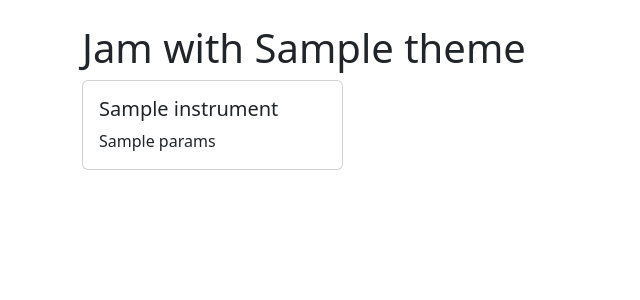
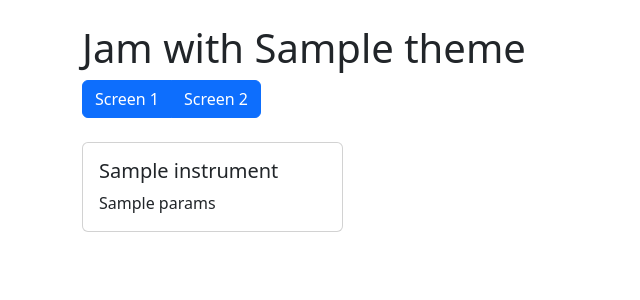
Before and after one commit to llucbrell/pyjama, a Flask app: template templates/jam.html in a window 1280 px wide. Shown: the top 300 px of the page, without its empty margins (0-640 px from the left). Run offline with Flask 3, Linux system fonts and the light colour scheme; the template is opened without the code that fills it: most values are stand-ins (such as "Sample title", 1, 10 or a date in 2020); some libraries are stand-ins or nearby versions.

Commit message:
added selection color and 2 screen in jam

```diff
--- a/static/css/jam.css
+++ b/static/css/jam.css
@@ -1,4 +1,12 @@
-.active {
-    background-color: #d1e7dd; /* Puedes cambiar el color a lo que prefieras */
-    border: 2px solid #0d6efd;
+.play-instrument.active {
+    background-color: #d1e7dd !important; /* Cambia el color a lo que prefieras */
+    border: 2px solid #0d6efd !important;
 }
+
+.screen {
+    display: none;
+}
+
+.screen.active {
+    display: block;
+}
--- a/templates/jam.html
+++ b/templates/jam.html
@@ -11,6 +11,15 @@
 <body>
     <div class="container">
         <h1 class="mt-4">Jam with {{ theme.title }}</h1>
+
+        <!-- Botones para navegar entre las pantallas -->
+        <div class="btn-group mb-4" role="group" aria-label="Screen navigation">
+            <button type="button" class="btn btn-primary" data-target="#screen1">Screen 1</button>
+            <button type="button" class="btn btn-primary" data-target="#screen2">Screen 2</button>
+        </div>
+
+        <!-- Pantallas -->
+        <div id="screen1" class="screen active">
             <div class="row">
                 {% for param_song in param_songs %}
                 <div class="col-md-3">
@@ -25,11 +34,34 @@
             </div>
         </div>
 
+        <div id="screen2" class="screen">
+            <div class="row">
+                <!-- Aquí puedes agregar otro contenido o repetirte si necesitas más pantallas -->
+                <div class="col-md-3">
+                    <div class="card mb-4">
+                        <div class="card-body">
+                            <h5 class="card-title">Otra pantalla</h5>
+                            <p class="card-text">Contenido adicional</p>
+                        </div>
+                    </div>
+                </div>
+            </div>
+        </div>
+    </div>
+
     <script>
         $(document).ready(function() {
+            // Manejar la navegación entre pantallas
+            $('.btn-group button').on('click', function() {
+                var target = $(this).data('target');
+                $('.screen').removeClass('active');
+                $(target).addClass('active');
+            });
+
             $('.play-instrument').on('click', function() {
-                let soundfont = $(this).data('soundfont');
-                let preset = $(this).data('preset');
+                let $this = $(this);
+                let soundfont = $this.data('soundfont');
+                let preset = $this.data('preset');
 
                 // Enviar la solicitud para cambiar el instrumento
                 $.ajax({
@@ -40,12 +72,12 @@
                     success: function(response) {
                         console.log('Instrument loaded:', response);
 
-                        // Quitar la clase 'active' de todos los elementos
+                        // Quitar la clase 'active' de todas las tarjetas
                         $('.play-instrument').removeClass('active');
 
-                        // Agregar la clase 'active' al elemento clickeado
-                        $(this).addClass('active');
-                    }.bind(this), // Necesario para que 'this' se refiera al elemento clickeado en el success callback
+                        // Agregar la clase 'active' a la tarjeta clickeada
+                        $this.addClass('active');
+                    },
                     error: function(error) {
                         console.log('Error loading instrument:', error);
                     }
@@ -53,6 +85,4 @@
             });
         });
     </script>
-    <script src="{{ url_for('static', filename='js/bootstrap.bundle.min.js') }}"></script>
-</body>
-</html>
+    <script src="{{ url_for('static', filename='js/bootstrap.bundle.min.js') }}"></script
--- a/templates/screen1.html
+++ b/templates/screen1.html
@@ -1,4 +1,4 @@
-<div class="carousel-item active">
+<div id="screen1" class="screen active">
             <div class="row">
                 {% for param_song in param_songs %}
                 <div class="col-md-3">
```
Lines whose indentation alone changed are shown as unchanged.
